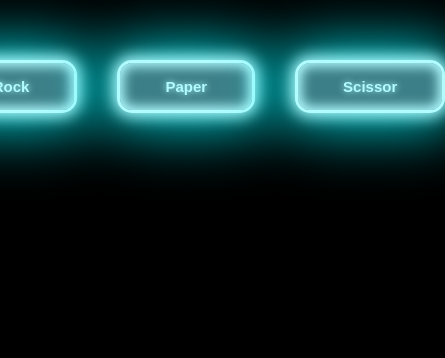
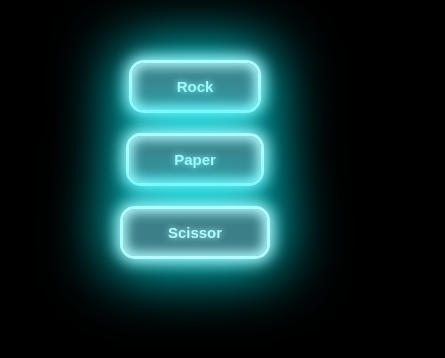
Before and after one commit to Shivamvashist/RockPaperScissor1, a plain HTML site: page index.html in a window 390 px wide. Shown: the whole page, 445 px wide, since content can reach past the window. Drawn offline with Linux system fonts and the light colour scheme.

Commit message:
added media query

```diff
--- a/06-Rock-Paper_Scissor.css
+++ b/06-Rock-Paper_Scissor.css
@@ -7,6 +7,10 @@ body{
     display: flex;
     justify-content: center;
     align-items: center;
+
+    @media (max-width:400px) {
+      flex-direction: column;
+    }
 
 }
 .replay{
```
